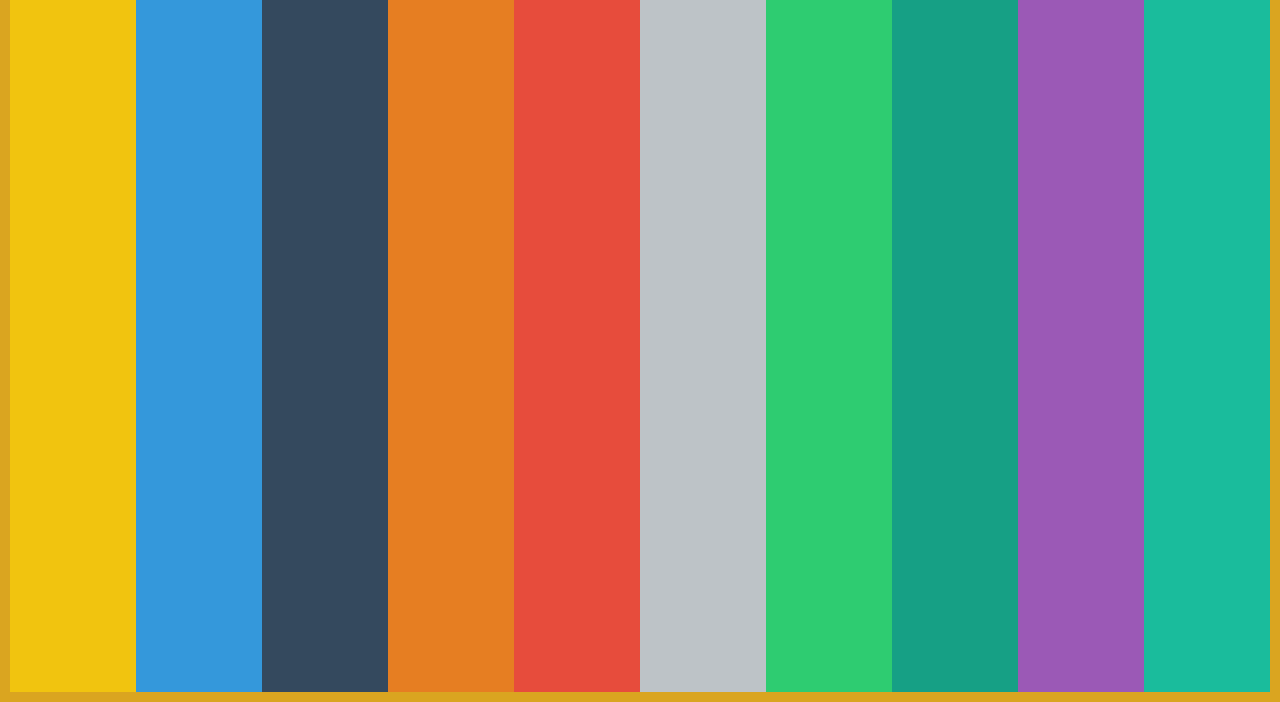
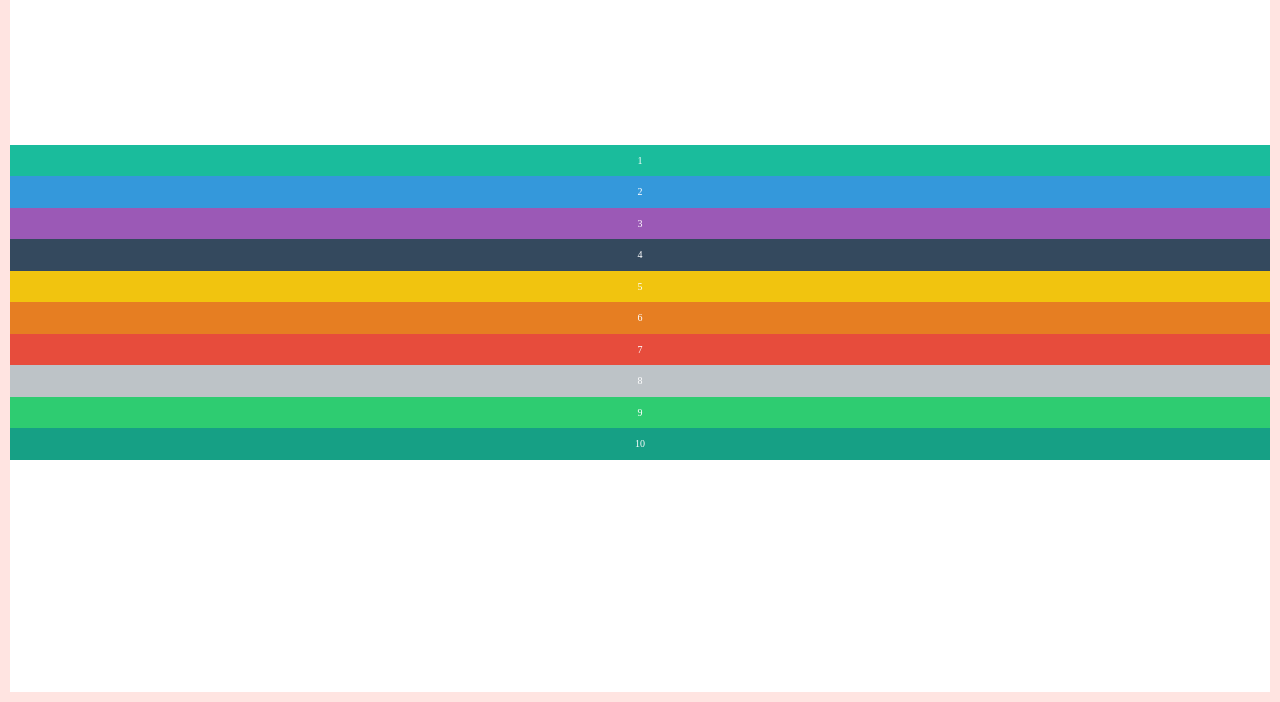
Before and after one commit to Dayun123/wes_bos-what-the-flexbox, a plain HTML site: page index.html in a window 1280 px wide. Shown: the part 98-800 px from the top of the page. Drawn offline with Linux system fonts and the light colour scheme.

Commit message:
Add notes and examples for justify-content property.
Worked on how the justify-content property allows you to align flex-items along the main axis. Learned that the justify-content property will be different depending on whether the main axis is horizontal (flex-direction: row) or vertical (flex-direction: column). If the main axis runs vertically, you need to ensure the flex-container has a height.

```diff
--- a/style.css
+++ b/style.css
@@ -5,7 +5,8 @@
 
 .box {
   color: white;
-  font-size: 50px;
+  /* Adjusted to show how justify-content works when the flex-direction is set to column and the height of the flex-container is set. */
+  font-size: 10px;
   text-align: center;
   padding: 10px;
 }
@@ -23,34 +24,11 @@
 
 /* This is our flex container. */
 .container {
-  /* This makes our container a flex-container, and it will take up the entire width of the page like a block-level item. If we only want the flex container to be the size of the flex-items it contains, we can use 'inline-flex'. */
   display: flex;
-  border: 10px solid goldenrod;
-  /* Makes the height of our flex-container the same as the height of the viewport, so basically the container will always take up the height of the entire page. This has nothing to do with flexbox, it just will help us to visualize the concepts down the line. */
-  height: 100vh;
-  /* The flex-direction determines whether the main axis will be vertical or horizontal, and whether items will be laid out from left-to-right/right-to-left(row and row-reverse) or top-to-bottom/bottom-to-top(column and column-reverse). flex-direction: row; is the default. */
-  flex-direction: row;
-  /* Allows flex-items to form more rows (in flex-direction row) if they don't all fit on one row because they need to be of a certain width. */
-  /*flex-wrap: wrap;*/
+  border: 10px solid mistyrose;
+  /* If we want to align our flex-items in our flex-container, we need the justify-content property. flex-start is the default, and will align the items at the beginning of the main axis (can be the far-left in flex-direction: row or the top-left in flex-direction: column.) */
+  justify-content: center;
+  flex-direction: column;
+  /* We set a height on our container because if we don't, when the flex-direction is column the elements will simply spill down the page, and not bump against the container, so there will be no way to use justify-content correctly. The flex-items will also need to leave some room in the container for justify-content to work with, or else there will be no space left to move the elements in. I've made the font-size smaller, that way the elements heights are smaller. */
+  min-height: 100vh;
 }
-
-.box {
-  /* Really neat way to add margin of 10px on both sides of the flex-items and subtract this from the varying width of the items. If you want margin between the items, this is a responsive way to do it. You can add padding and border and not worry about calc, since we changed our box-sizing to border-box. */
-  /*width: calc(33.3333333% - 20px);*/
-  /*margin: 10px;*/
-  width: 33.333333%;
-}
-
-/* If we use the order property on a flex-item, it will allow us to change where it appears on the page, regardless of where it appears in the source. Here, box3 will be after any boxes that have no order set (0) or a negative order set. */
-.box3 {
-  order: 1;
-}
-
-.box1 {
-  order: 2;
-}
-
-/* Order can be negative, so box5 will appear BEFORE any flex-item with an order greater than or equal to 0. */
-.box5 {
-  order: -1;
-}
```
Also changed, not shown: notes.txt (+10 -0 lines).
